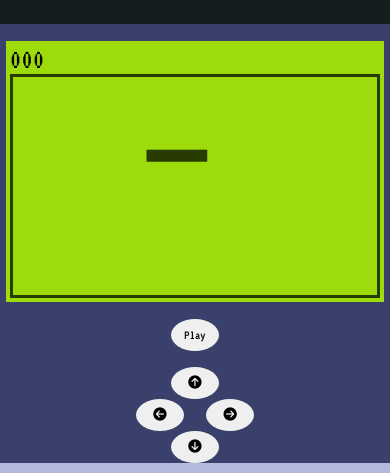
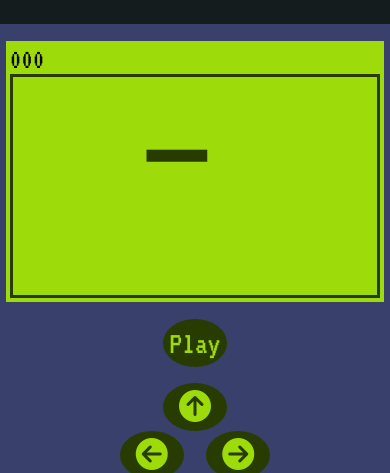
Before and after one commit to barryCFlynn/Snake, a plain HTML site: page index.html in a window 390 px wide. Shown: the part 136-609 px from the top of the page. Drawn offline with Linux system fonts and the light colour scheme.

Commit message:
Styled buttons and hide above 1024px

```diff
--- a/assets/css/style.css
+++ b/assets/css/style.css
@@ -103,16 +103,12 @@ footer {
 
 /* CSS for Buttons */
 
-
-
-/* #flexContainer {
-    display: none;
-} */
+#play {
+    margin-bottom: 3rem;
+}
 
 #flexContainer {
-    display: flex;
-    flex-direction: column;
-    margin-top: 1rem;
+    display: none;
 }
 
 .flexItem {
@@ -124,21 +120,17 @@ footer {
 }
 
 .btn {
+    border: none;
     border-radius: 50%;
-    width: 3rem;
-    height: 2rem;
-}
+    width: 4rem;
+    height: 3rem;
+    font-size: 2rem;
+    background-color: #283c01;
+    color: #9ddb0a;
+  }
 
 
 /* CSS to style the modal */
-
-/* #gameOverModal {
-    display: show;
-    text-align: center;
-    margin: auto;
-    padding: 1rem;
-    background-color: #b4bade;
-} */
 
 #gameOverModal {
     display: show; /* Initially hide the modal */
@@ -227,6 +219,20 @@ footer {
     }
 }
 
+@media (max-width: 1024px) {
+
+    #flexContainer {
+        display: flex;
+        flex-direction: column;
+        margin-top: 1rem;
+        margin-bottom: 3rem;
+    }
+
+    #play {
+        margin-bottom: 0;
+    }
+}
+
 @media (max-width: 930px) {
     #snakeboard {
         width: 70vw;
```
